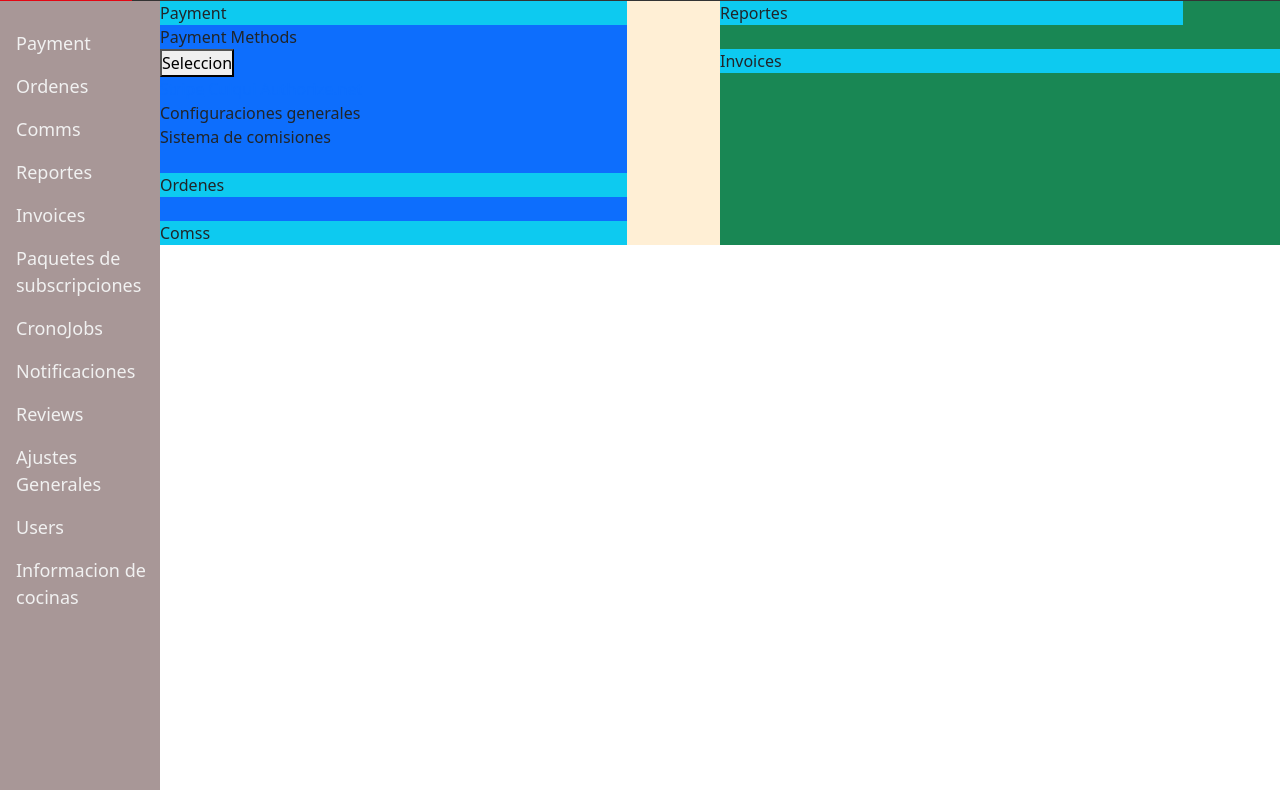
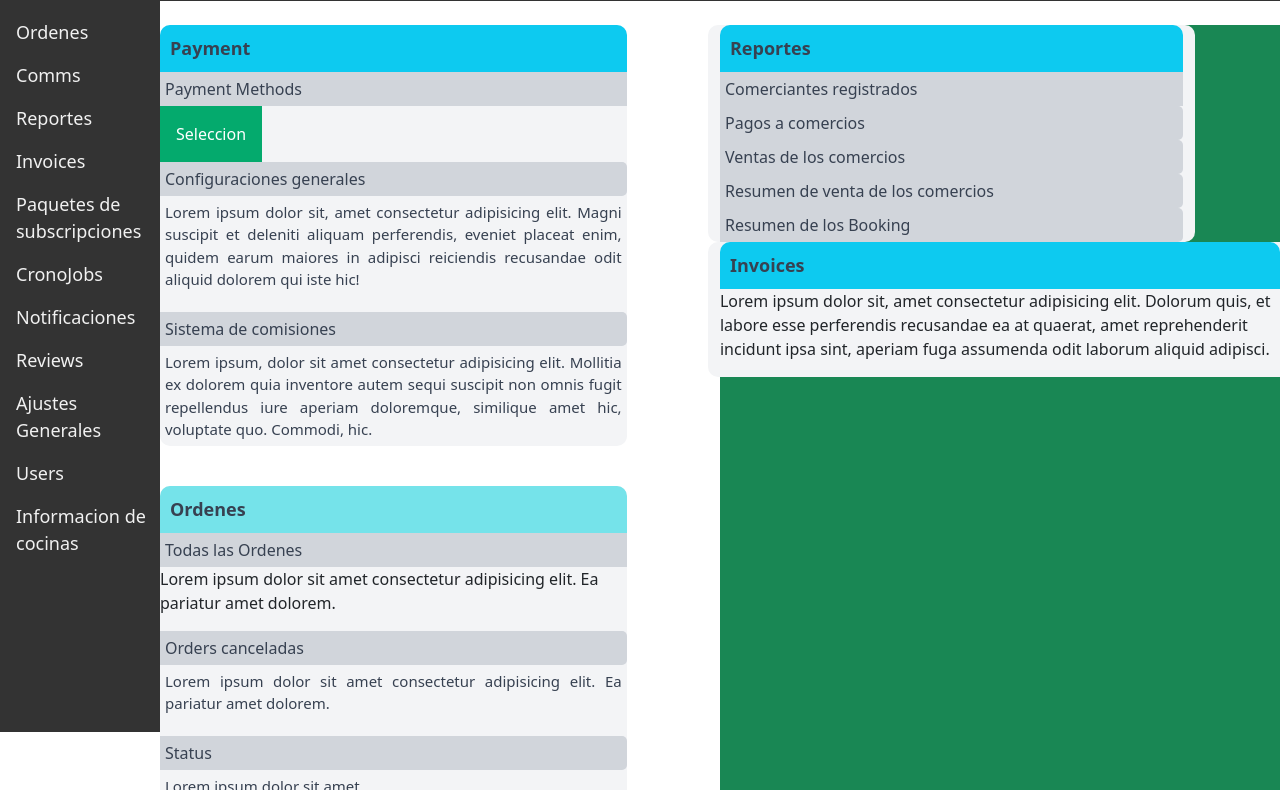
Before and after one commit to ljat11/templates, a plain HTML site: page index.html in a window 1280 px wide. Shown: the part 68-858 px from the top of the page. Before the commit the page ends 800 px from the top, so only its background shows below. Drawn offline with nearby package versions, Linux system fonts and the light colour scheme.

Commit message:
cambios css y grid

```diff
--- a/index.html
+++ b/index.html
@@ -20,13 +20,13 @@
     <!-- TopNav -->
     <header>
         <div class="topnav" id="topNavClick">
-                <a class='active' href="admind">Admind</a>
+                <a class='active' href="">Admind</a>
             <a href="javascript:void(0);" class="icon" onclick="topNavFunction()">
                 <i class="fa fa-bars"></i>
         </div>
     </header>
 <!-- SideNav -->
-<main>
+
         <aside class="sideNav">
                 <a href="">Payment</a>
                 <a href="">Ordenes</a>
@@ -42,6 +42,7 @@
                 <a href="">Informacion de cocinas</a>
         </aside>
 
+    <main>
     <div class="container">
 
                                         <!-- CRUD -->
@@ -49,9 +50,10 @@
                                         <!-- CRUD -->
 
         <div class="row">
-      <div class="col-5 p-0 bg-primary">
-          <div class="bg-info">Payment</div>
-          <div class="payment-text" >Payment Methods</div>
+            <div class="col-5 p-0 mt-4">
+                <div class="container-payment">
+                    <div class="bg-info title">Payment</div>
+                    <div class="subtitle-superior">Payment Methods</div>
                     <div class="dropdown">
                         <button class="dropbtn">Seleccion</button>
                         <div class="dropdown-content">
@@ -60,20 +62,50 @@
                         <a href="#">Authorize.net</a>
                         </div>
                     </div>
-          <div class="payment--text">Configuraciones generales</div>
-          <div class="payment--text">Sistema de comisiones</div> <br>
+                    <div class="subtitle">Configuraciones generales</div>
+                        <p class="text">Lorem ipsum dolor sit, amet consectetur adipisicing elit. Magni suscipit et deleniti aliquam perferendis, eveniet placeat enim, quidem earum maiores in adipisci reiciendis recusandae odit aliquid dolorem qui iste hic!</p>
+                    <div class="subtitle">Sistema de comisiones</div>
+                        <p class="text">Lorem ipsum, dolor sit amet consectetur adipisicing elit. Mollitia ex dolorem quia inventore autem sequi suscipit non omnis fugit repellendus iure aperiam doloremque, similique amet hic, voluptate quo. Commodi, hic.</p>
+                    </div><br>
 
-          <div class="bg-info">Ordenes</div> <br>
-          <div class="bg-info">Comss</div>
+                <div class="container-orders">
+                    <div class="title">Ordenes</div>
+                    <div class="subtitle-superior">Todas las Ordenes</div>
+                         <p>Lorem ipsum dolor sit amet consectetur adipisicing elit. Ea pariatur amet dolorem.</p>
+
+                    <div class="subtitle">Orders canceladas</div>
+                          <p class="text">Lorem ipsum dolor sit amet consectetur adipisicing elit. Ea pariatur amet dolorem.</p>
+                    <div class="subtitle">Status</div>
+                          <p class="text">Lorem ipsum dolor sit amet.</p>
+                </div> <br>
+
+                <div class="container-comms">
+                    <div class="title">Comms</div>
+                        <div class="subtitle-superior">SMS</div>
+                            <p class="text">Lorem ipsum dolor sit amet.</p>
+                        <div class="subtitle">Calls</div>
+                            <p class="text">Lorem ipsum dolor sit amet.</p>
+                        <div class="subtitle">SMS Promotions</div>
+                          <p class="text">Lorem ipsum dolor sit amet.</p>
+                    <div class="subtitle">Fax</div>
+                          <p class="text">Lorem ipsum dolor sit amet.</p>
                 </div>
-      <div class="col-6 offset-1  bg-success p-0">
+            </div>
+
+            <div class="col-6 offset-1  bg-success p-0 mt-4 ">
                 <div class="container-fuid">
                     <div class="row">
-                  <div class="col-10">
-                      <div class="bg-info">Reportes</div> <br>
-                  </div>
-                  <div class="col-12">
-                    <div class="bg-info">Invoices</div>
+                        <div class="col-10 container-reports">
+                            <div class="bg-info title">Reportes</div>
+                                <div class="subtitle-superior">Comerciantes registrados</div>
+                                <div class="subtitle">Pagos a comercios</div>
+                                <div class="subtitle">Ventas de los comercios</div>
+                                <div class="subtitle">Resumen de venta de los comercios</div>
+                                <div class="subtitle">Resumen de los Booking</div>
+                        </div> <br>
+                        <div class="col-12 container-invoices">
+                            <div class="bg-info title">Invoices</div>
+                                <p>Lorem ipsum dolor sit, amet consectetur adipisicing elit. Dolorum quis, et labore esse perferendis recusandae ea at quaerat, amet reprehenderit incidunt ipsa sint, aperiam fuga assumenda odit laborum aliquid adipisci.</p>
                         </div>
                     </div>
                 </div>
@@ -83,6 +115,5 @@
 
     </div>
     </main>
-
 </body>
 </html>
--- a/style.css
+++ b/style.css
@@ -32,8 +32,17 @@ header{
     background: #333;
     overflow: hidden;
 }
+main{
+    align-content: center;
+    margin-left: 160px;
+}
+.topnav{
+    background: #333;
+    overflow: hidden;
+}
 .topnav a{
-    display: inline-block;
+    float: left;
+    display: block;
     color: #f2f2f2;
     text-align: center;
     padding: 14px 16px;
@@ -48,24 +57,17 @@ header{
     display: none;
 }
 
-main{
-    align-content: center;
-    margin-left: 160px;
-    background-color:papayawhip;
-}
-
 /* SIDENAV */
 .sideNav{
     height: 100%;
     width: 160px;
     position: fixed;
     z-index: 1;
-    top: 68.8px;
+    top:0;    /* top: 68.8px; */
     left: 0;
-    background-color: rgb(168, 151, 151);
+    background-color: #333;
     overflow-x: hidden;
-    padding-top: 5px;
-
+    padding-top: 20px;
 }
 .sideNav a{
     padding: 8px 8px 8px 16px;
@@ -77,10 +79,76 @@ main{
 .sideNav a:hover{
     color: var(--user);
 }
+div.container-payment, .container-orders, .container-comms, .container-reports, .container-invoices{
+    background-color:var(--gris-neutral100);
+    border-radius: 10px;
+}
+.subtitle-superior{
+    padding: 5px;
+    font-size: 16px;
+    font-weight: 500;
+    background: var(--gris-neutral300);
+    color: var(--texto);
+}
+.title{
+    width: auto;
+    padding: 10px;
+    font-size: 18px;
+    font-weight: 600;
+    background: var(--titulos);
+    color: var(--texto);
+    border-radius: 10px 10px 0px 0px;
+}
+.subtitle{
+    padding: 5px;
+    font-size: 16px;
+    font-weight: 500;
+    background: var(--gris-neutral300);
+    color: var(--texto);
+    border-radius: 0px 5px 5px 0px;
+}
+p.text{
+    padding: 5px;
+    font-size: 15px;
+    text-align: justify;
+    color: var(--texto);
+}
 
+.dropbtn {
+    top: 5px;
+    background-color: #04AA6D;
+    color: white;
+    padding: 16px;
+    font-size: 16px;
+    border: none;
+  }
 
+  .dropdown {
+    position: relative;
+    display: inline-block;
+  }
 
+  .dropdown-content {
+    display: none;
+    position: absolute;
+    background-color: #f1f1f1;
+    min-width: 160px;
+    box-shadow: 0px 8px 16px 0px rgba(0,0,0,0.2);
+    z-index: 1;
+  }
 
+  .dropdown-content a {
+    color: black;
+    padding: 12px 16px;
+    text-decoration: none;
+    display: block;
+  }
+
+  .dropdown-content a:hover {background-color: #ddd;}
+
+  .dropdown:hover .dropdown-content {display: block;}
+
+  .dropdown:hover .dropbtn {background-color: #3e8e41;}
 
 @media (max-width: 640px){
     .topnav a:not(:first-child){
```
Lines whose indentation alone changed are shown as unchanged.
